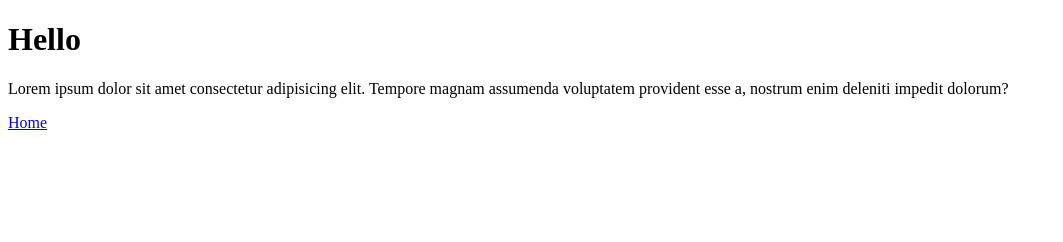
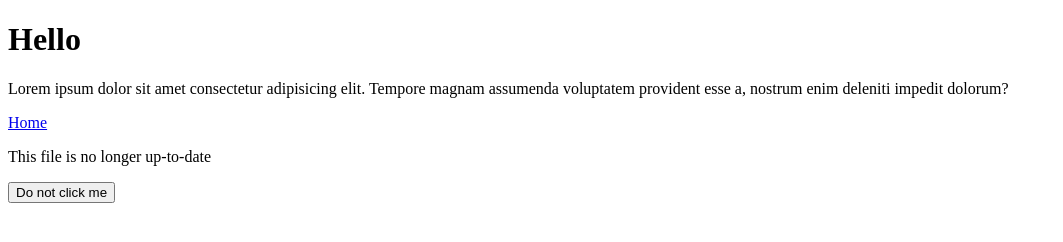
Before and after one commit to OlaOluwalekan/a-random-repo, a plain HTML site: page index.html in a window 1280 px wide. Shown: the whole page, without its empty margins (0-1063 px from the left). Drawn offline with Linux system fonts and the light colour scheme.

Commit message:
index modified locally

```diff
--- a/index.html
+++ b/index.html
@@ -14,5 +14,7 @@
       dolorum?
     </p>
     <a href="#">Home</a>
+    <p>This file is no longer up-to-date</p>
+    <button>Do not click me</button>
   </body>
 </html>
```
